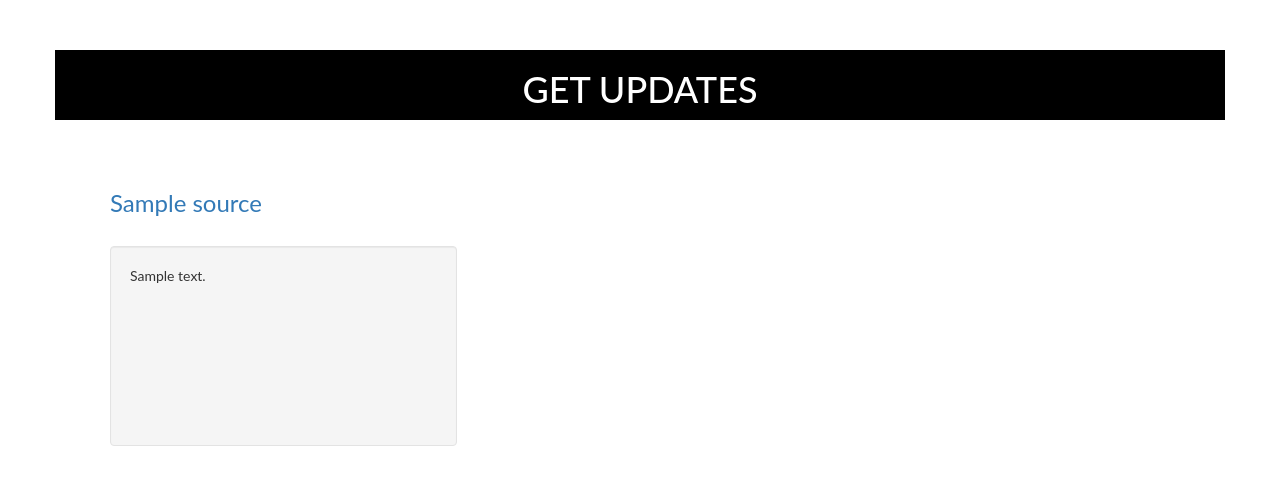
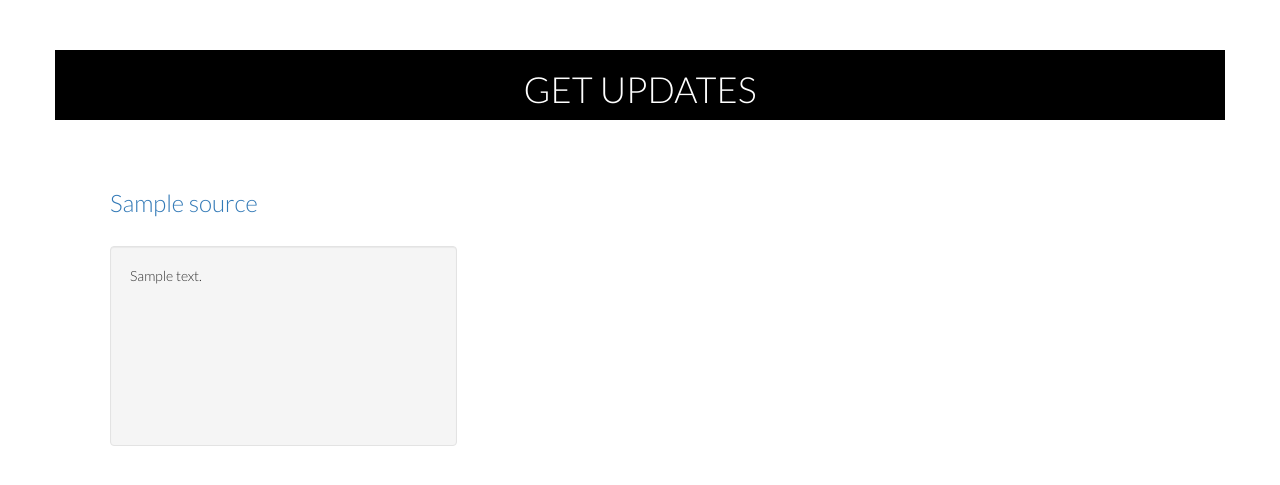
Before and after one commit to ibukamshindi/Python-flask-week-2-IP, a Flask app: template app/templates/index.html in a window 1280 px wide. Shown: the top 485 px of the page. Run offline with Flask 2, Linux system fonts and the light colour scheme; the template is opened without the code that fills it: most values are stand-ins (such as "Sample title", 1, 10 or a date in 2020); some libraries are stand-ins or nearby versions.

Commit message:
add requirements txt procfile

```diff
--- a/app/templates/index.html
+++ b/app/templates/index.html
@@ -3,7 +3,7 @@
 
 {% block styles%}
     {{ super() }}
-    <ink href="https://fonts.googleapis.com/css2?family=Lato:wght@300&display=swap" rel="stylesheet">
+    <link href="https://fonts.googleapis.com/css2?family=Lato:wght@300&display=swap" rel="stylesheet">
 {% endblock %}
 {% block content %}
 
```
Also changed, not shown: requirements.txt (added, +19 -0 lines), 1 other file.
